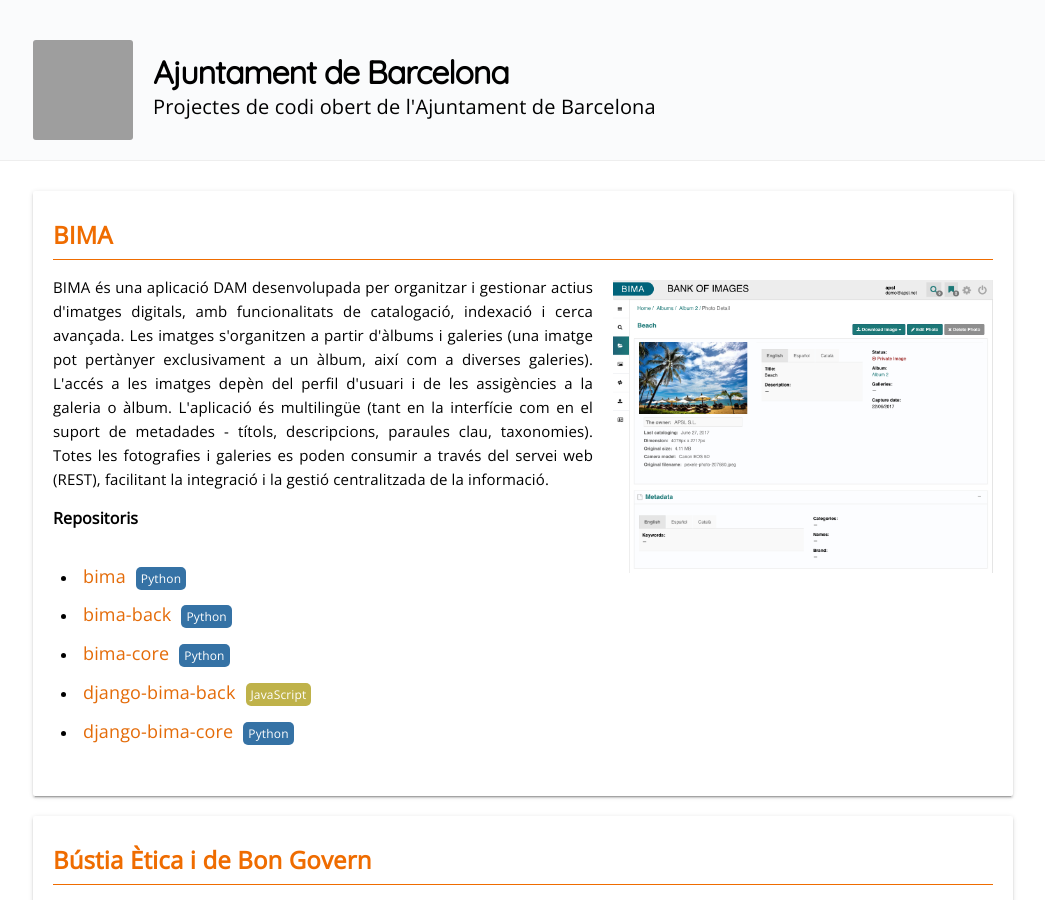
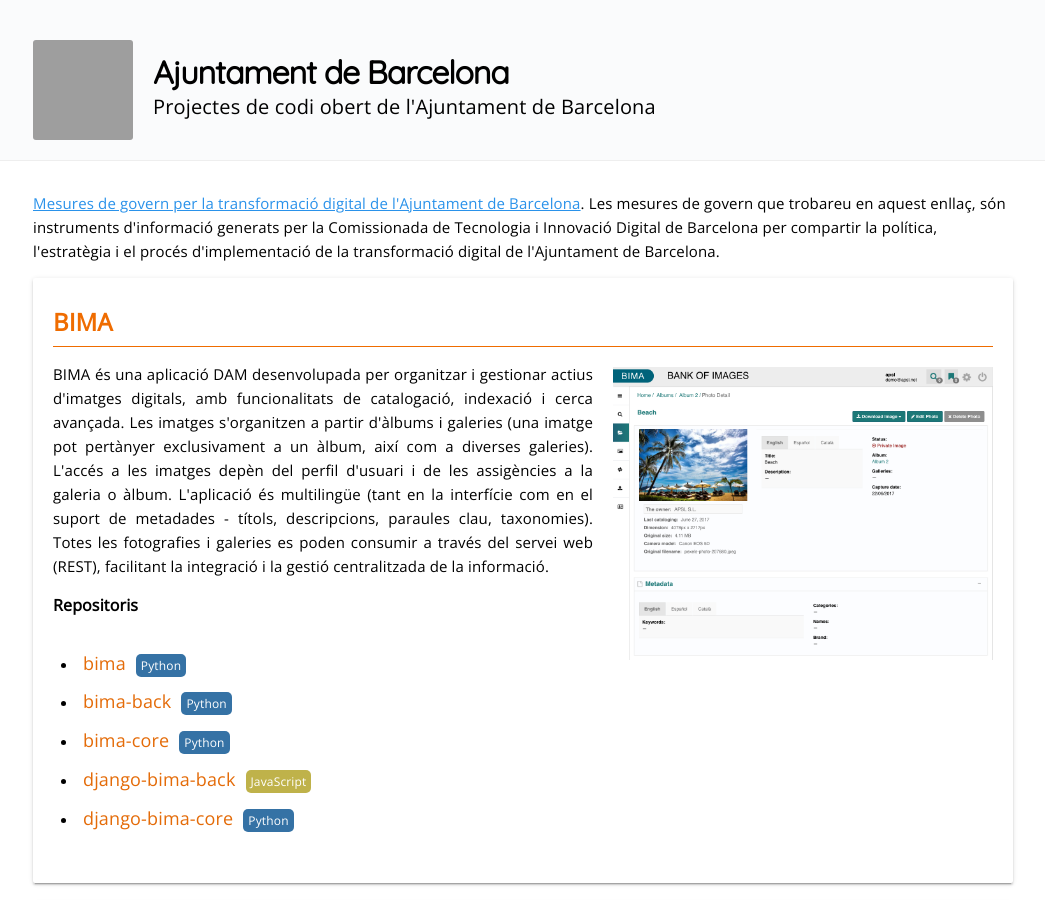
Before and after one commit to AjuntamentdeBarcelona/AjuntamentdeBarcelona.github.io, a Jekyll site: the page built from index.html, in a window 1280 px wide and 900 px high, cut to the strip 0-900 px from the top of the window. Shown: the whole strip, without its empty margins (117-1162 px from the left). Built offline with Jekyll 4.4.1, drawn with Linux system fonts in a browser that asks for light colours; grey boxes are pictures that could not be loaded.

Commit message:
Update index.html

```diff
--- a/index.html
+++ b/index.html
@@ -1,11 +1,8 @@
 ---
 layout: default
 ---
-
+<p><a href="http://ajuntament.barcelona.cat/digital/ca/documentacio" target="_blank">Mesures de govern per la transformació digital de l'Ajuntament de Barcelona</a>. Les mesures de govern que trobareu en aquest enllaç, són instruments d'informació generats per la Comissionada de Tecnologia i Innovació Digital de Barcelona per compartir la política, l'estratègia i el procés d'implementació de la transformació digital de l'Ajuntament de Barcelona.</p>
 <div class="home">
-
-
-
     <div class="posts card">
     <div class="card-content white-text">
      <span class="card-title">BIMA</span>
```
